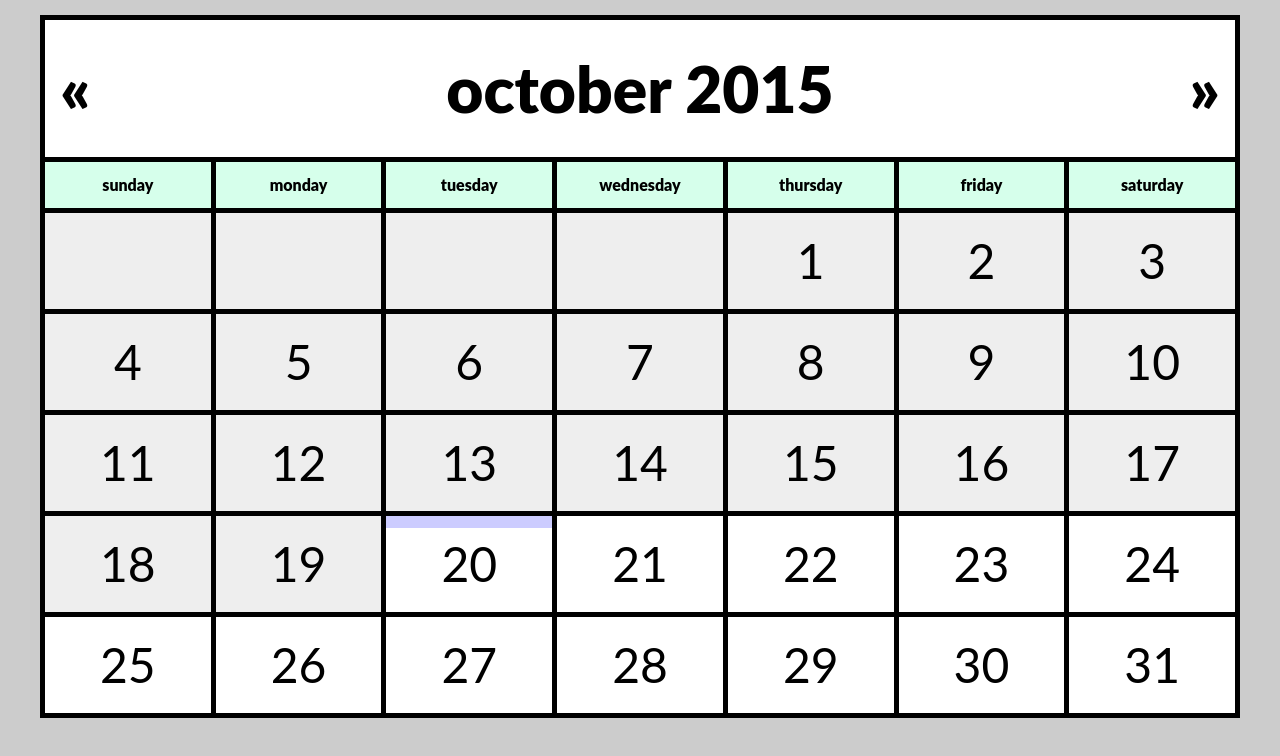
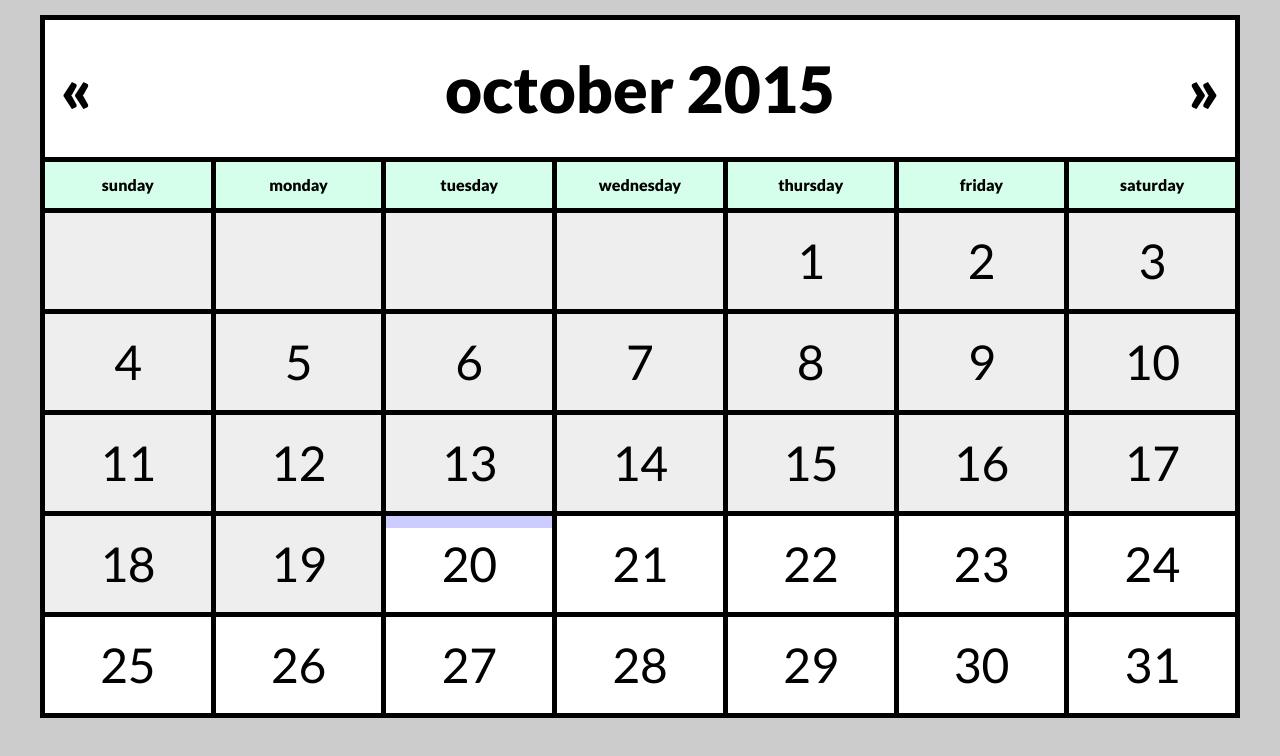
Before and after one commit to clareoneill/js-calendar, a website: page index.html in a window 1280 px wide. Drawn offline with Linux system fonts and the light colour scheme.

Commit message:
add google fonts lato stylesheet

```diff
--- a/index.html
+++ b/index.html
@@ -4,6 +4,7 @@
 	<meta charset="UTF-8">
 	<meta name="viewport" content="width=device-width, initial-scale=1">
 	<title>javascript calendar | clare o‘neill</title>
+	<link href='https://fonts.googleapis.com/css?family=Lato:400,900' rel='stylesheet' type='text/css'>
 	<link rel="stylesheet" href="assets/styles/production/style.min.css">
 </head>
 <body>
```
